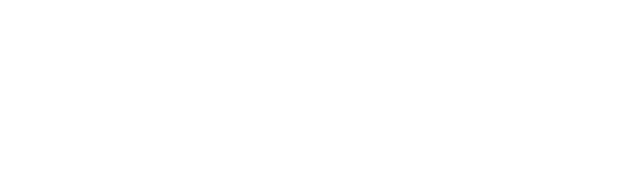
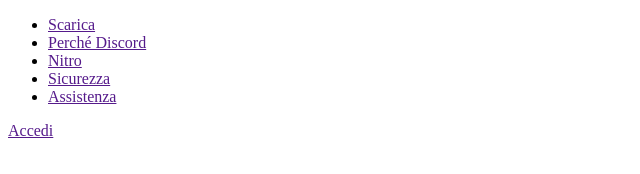
Before and after one commit to frame88/htmlcss-discord, a plain HTML site: page index.html in a window 1280 px wide. Shown: the whole page, without its empty margins (0-640 px from the left). Drawn offline with Linux system fonts and the light colour scheme.

Commit message:
start index

```diff
--- a/index.html
+++ b/index.html
@@ -8,7 +8,25 @@
 </head>
 <body>
     <header>
+        <div class="float">
+            <nav>
+                <ul class="navigator">
+                    <li><a href="">Scarica</a></li>
+                    <li><a href="">Perch&eacute; Discord</a></li>
+                    <li><a href="">Nitro</a></li>
+                    <li><a href="">Sicurezza</a></li>
+                    <li><a href="">Assistenza</a></li>
+                </ul>
+            </nav>
 
+            <div class="float">
+                <a href="">Accedi</a>
+            </div>
+
+            <!-- titolo -->
+            <!-- biografia -->
+            <!-- due pulsanti -->
+        </div>
     </header>
 
 </body>
```
